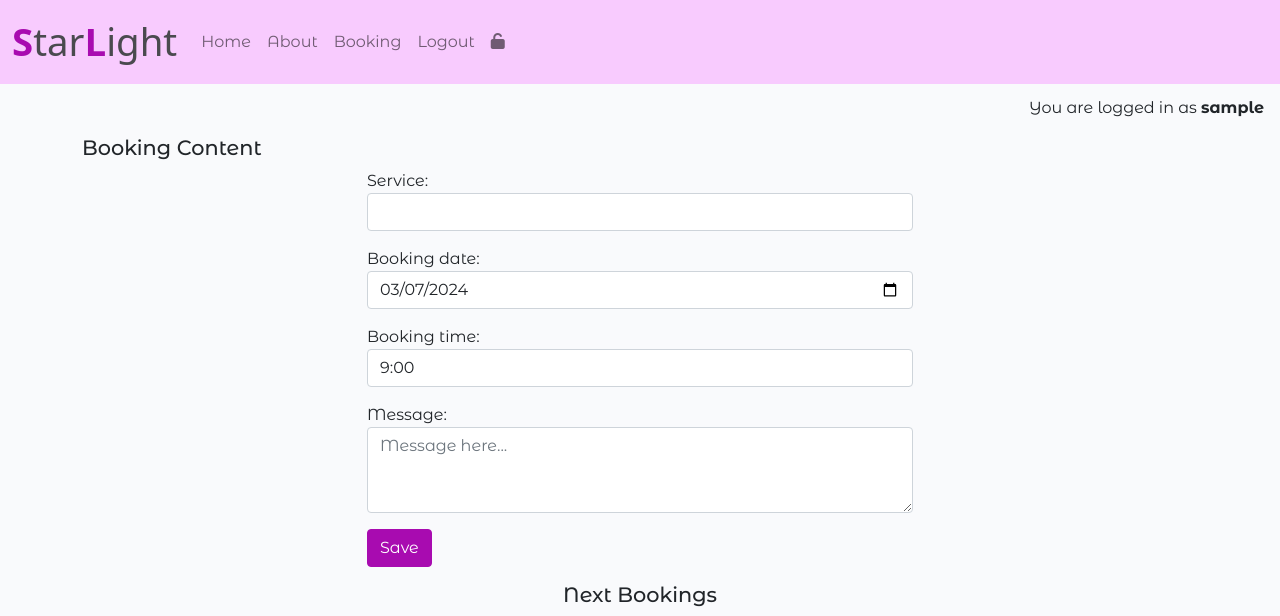
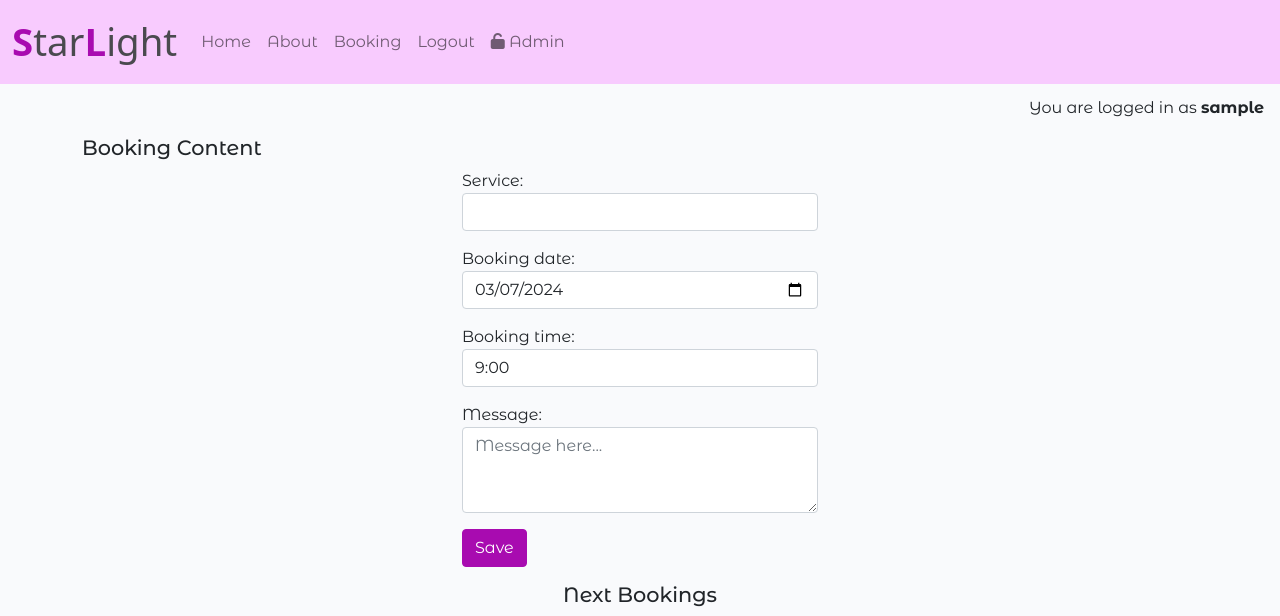
Before and after one commit to BrunaRihl/starlight-consultations, a Django app: page /booking/ in a window 1280 px wide. Shown: the top 616 px of the page. Run offline with Django 3.2, Linux system fonts and the light colour scheme; the visitor is signed in with stand-in values (Sample User, id 1); data that the repository does not hold is empty; some libraries are stand-ins or nearby versions; some web fonts are replaced.

Commit message:
feat: update navbar with admin tab in base.html

```diff
--- a/booking/templates/booking.html
+++ b/booking/templates/booking.html
@@ -6,7 +6,7 @@
 <section class="container">
   <h2 class="">Booking Content</h2>
   <div class="row justify-content-center">
-      <div class="col-md-6">
+      <div class="col-md-4">
           <form method="post" action="{% url 'create_booking' %}" class="mb-3">
               {% csrf_token %}
               {{ html_form.as_p }}
--- a/templates/base.html
+++ b/templates/base.html
@@ -67,7 +67,7 @@
 
               {% if user.is_superuser %}
                 <li class="nav-item">
-                  <a class="nav-link" aria-label="admin" href="{% url 'admin:index' %}"><i class="fa-solid fa-unlock"></i></a>
+                  <a class="nav-link" aria-label="admin" href="{% url 'admin:index' %}"><i class="fa-solid fa-unlock"></i> Admin</a>
                 </li>
               {% endif %}
             {% else %}
```
